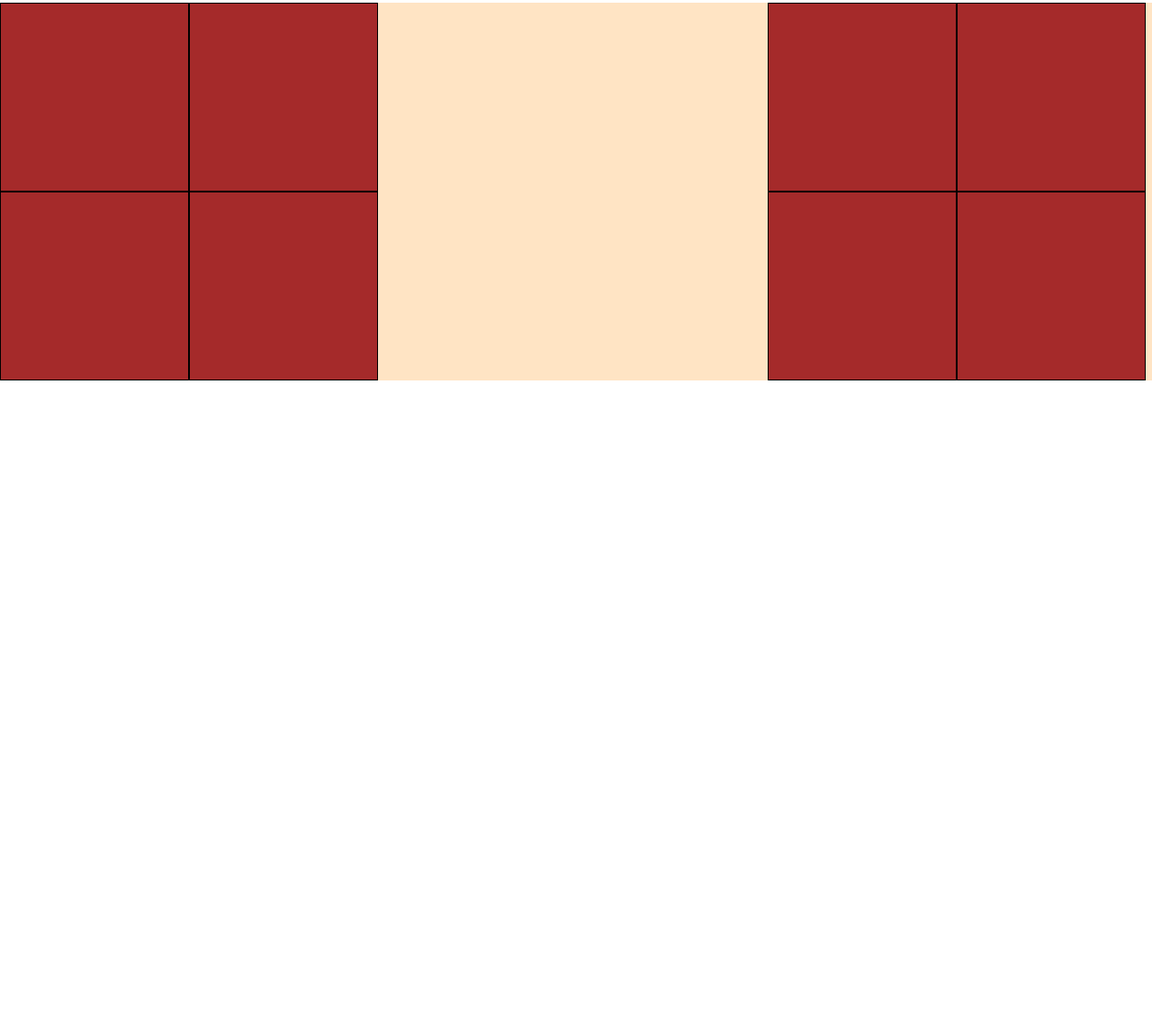
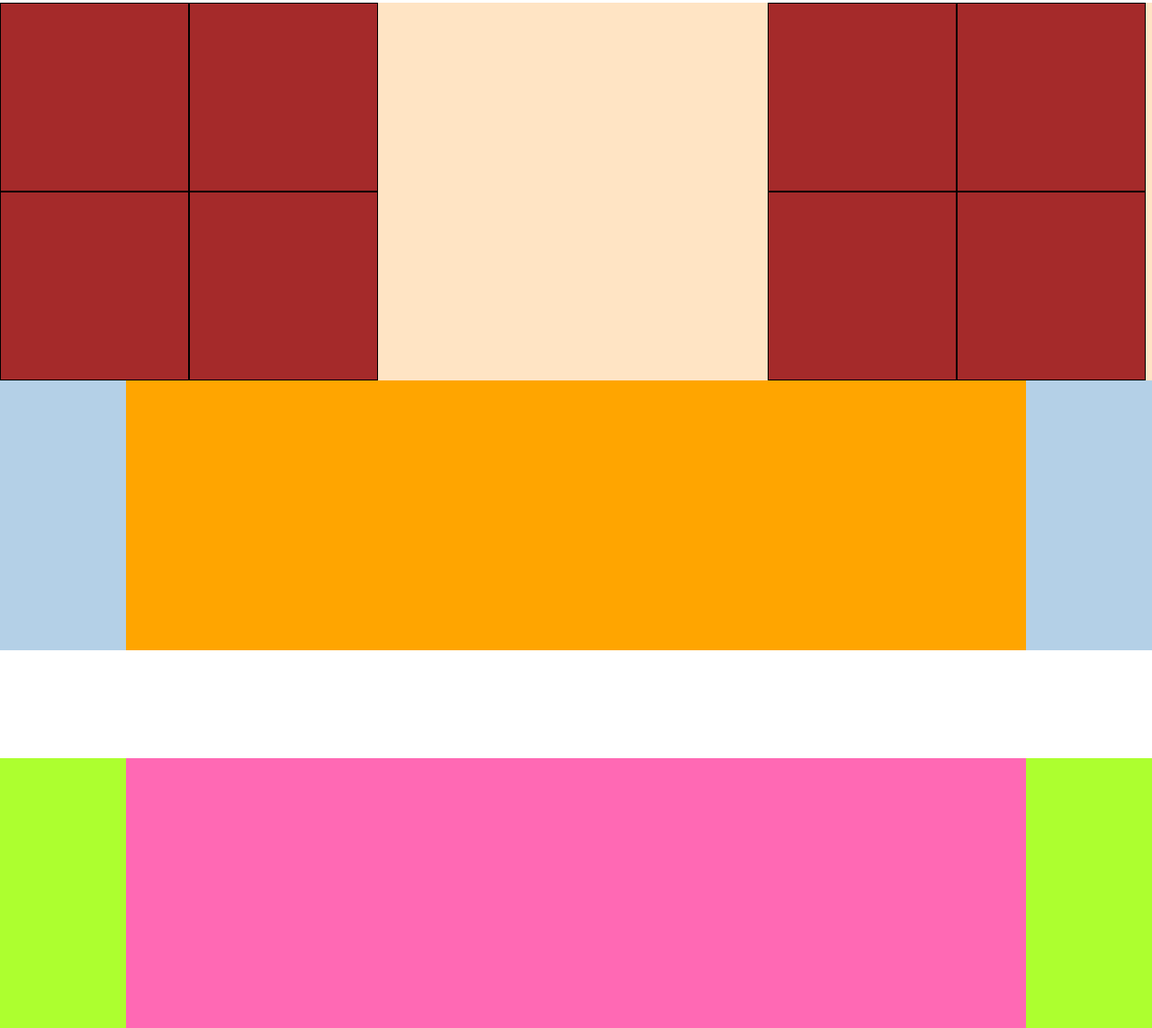
Before and after one commit to DilettaPelloni/htmlcss-dropbox, a plain HTML site: page index.html in a window 1280 px wide. Shown: the part 3767-4910 px from the top of the page at 90% size. Before the commit the page ends 4190 px from the top, so only its background shows below. Drawn offline with Linux system fonts and the light colour scheme.

Commit message:
impostata sezione faq

```diff
--- a/css/debug.css
+++ b/css/debug.css
@@ -81,3 +81,19 @@
     background-color: brown;
     border: 1px solid black;
 }
+
+/* TRIAL */
+.debug .trial > .small-container {
+    background-color: orange;
+    height: 300px;
+}
+
+/* FAQ */
+.debug .faq {
+    background-color: greenyellow;
+}
+
+.debug .faq > .small-container {
+    background-color: hotpink;
+    height: 300px;
+}
--- a/css/style.css
+++ b/css/style.css
@@ -47,3 +47,8 @@ main {
     width: calc((100vw - 20px) / 6);
     height: calc((100vw - 20px) / 6);
 }
+
+/* TRIAL */
+.trial {
+    background-color: #B4D0E7;
+}
--- a/index.html
+++ b/index.html
@@ -94,11 +94,11 @@
 
                     </div>
 
-                </div>
+                </div> <!-- CHIUSRA L-SECTION -->
 
                 <div class="central-section">
 
-                </div>
+                </div> <!-- CHIUSRA CENTRAL-SECTION -->
 
 
                 <div class="r-section flex">
@@ -119,11 +119,25 @@
 
                     </div>
 
-                </div>
+                </div><!-- CHIUSRA R-SECTION -->
 
             </section> <!-- CHIUSRA LOGO GALLERY -->
 
+            <section class="trial">
 
+                <div class="small-container">
+
+                </div>
+
+            </section> <!-- CHIUSRA TRIAL -->
+
+            <section class="faq marg-t-120">
+
+                <div class="small-container">
+
+                </div>
+
+            </section> <!-- CHIUSRA FAQ -->
 
         </main> <!-- CHIUSRA MAIN -->
 
```
